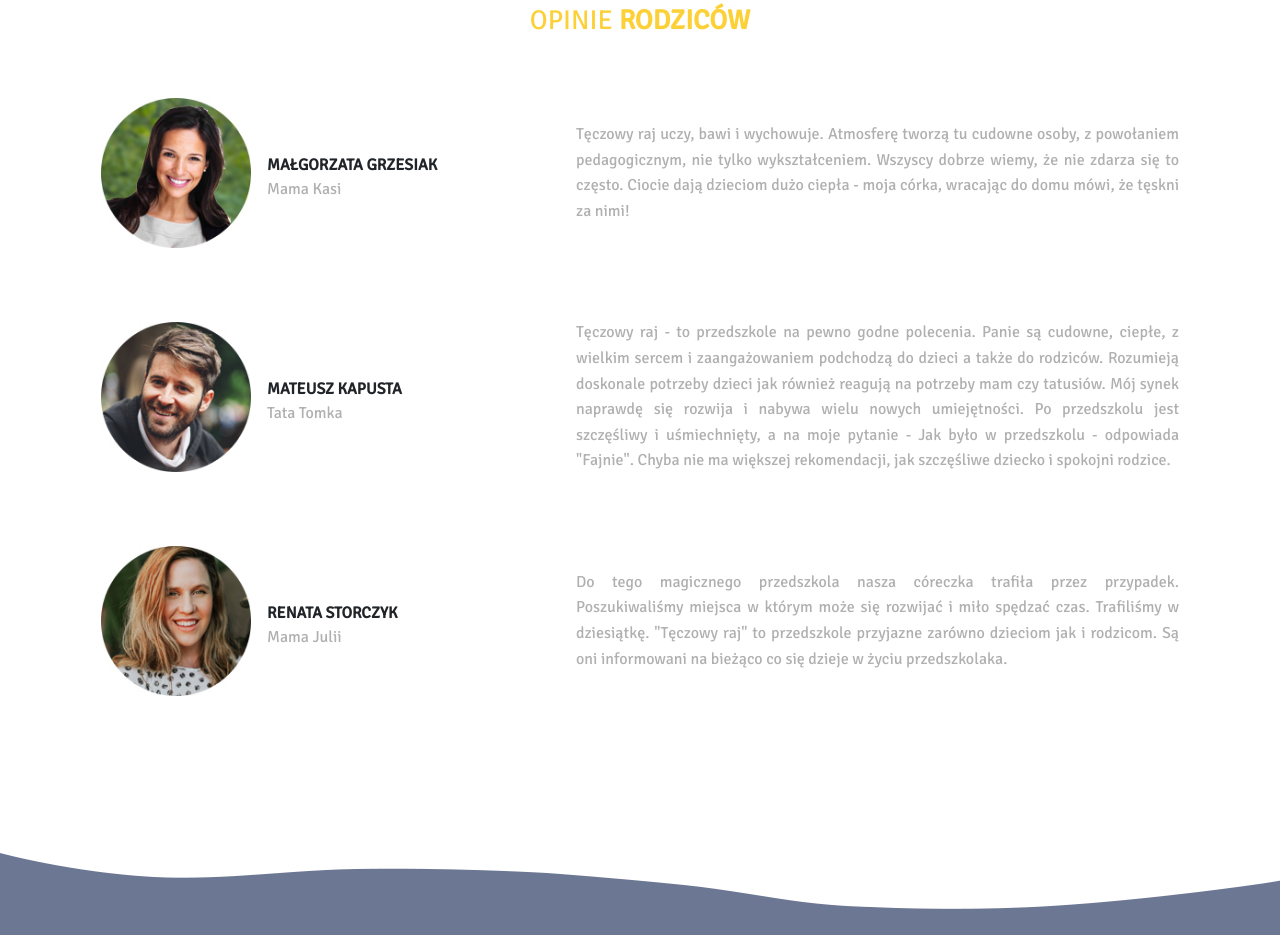
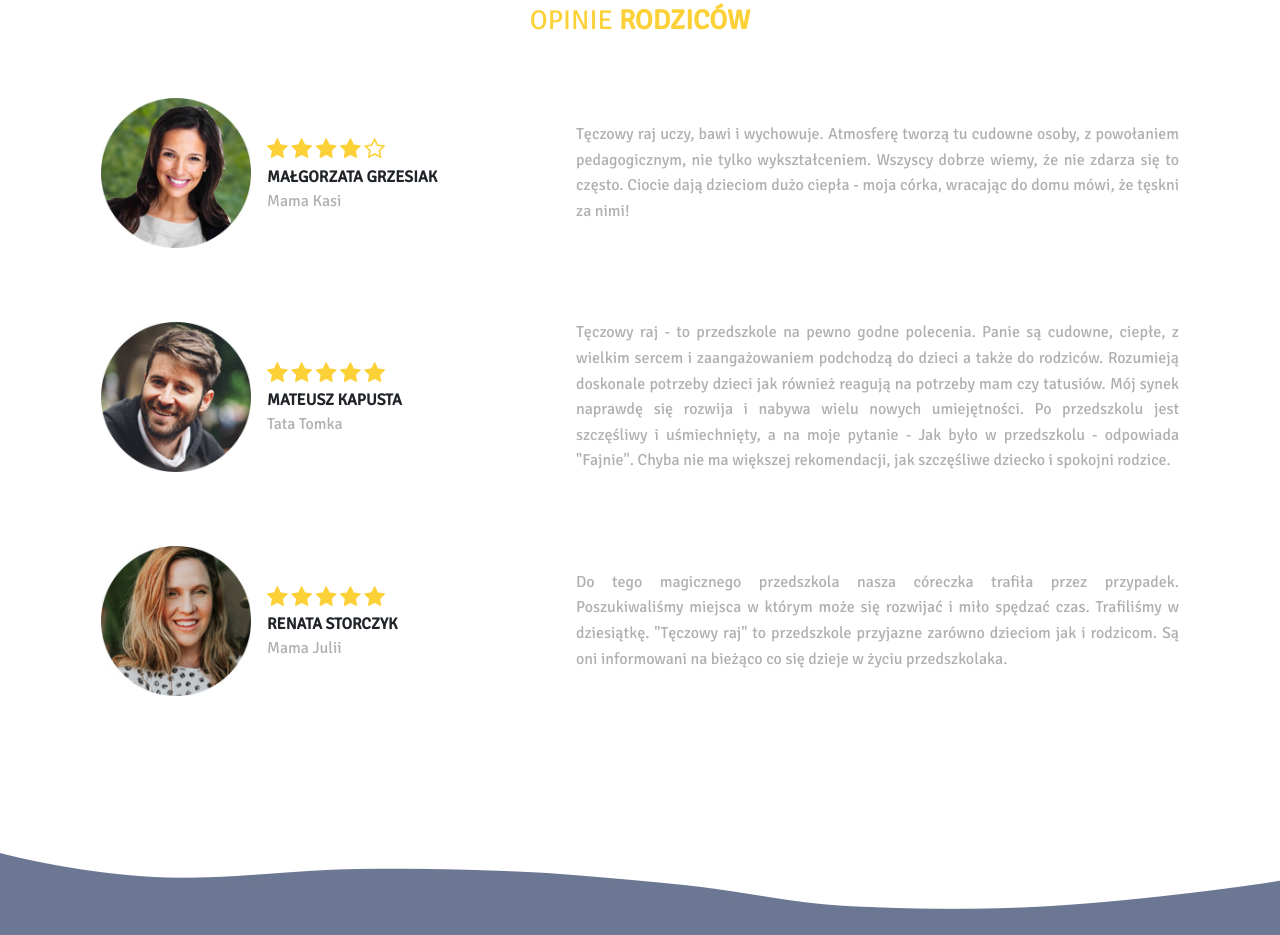
Before and after one commit to maciejniedzielski/Przedszkole, a website: page src/index.html in a window 1280 px wide. Shown: the part 2090-3025 px from the top of the page. Drawn offline with nearby package versions, Linux system fonts and the light colour scheme; a script that the page names is missing.

Commit message:
Dodanie gwiazek recenzji

```diff
--- a/src/index.html
+++ b/src/index.html
@@ -7,6 +7,7 @@
   <title>Tęczowy Raj - Przedszkole</title>
   <link rel="stylesheet" href="https://maxcdn.bootstrapcdn.com/bootstrap/4.0.0-beta.2/css/bootstrap.min.css" integrity="sha384-PsH8R72JQ3SOdhVi3uxftmaW6Vc51MKb0q5P2rRUpPvrszuE4W1povHYgTpBfshb" crossorigin="anonymous">
   <link href="https://fonts.googleapis.com/css?family=Signika" rel="stylesheet">
+  <link rel="stylesheet" href="https://maxcdn.bootstrapcdn.com/font-awesome/4.7.0/css/font-awesome.min.css">
   <!--build:css-->
   <link rel="stylesheet" href="styles/main.css">
   <!--endbuild-->
@@ -104,7 +105,13 @@
         <div class="col-md-5 person">
           <img src="img/rodzic1.jpg" alt="Małgorzata Grzesiak">
           <div class="personal-data">
-            <span></span>
+            <div>
+              <span class="fa fa-star star-checked"></span>
+              <span class="fa fa-star star-checked"></span>
+              <span class="fa fa-star star-checked"></span>
+              <span class="fa fa-star star-checked"></span>
+              <span class="fa fa-star-o star-not-checked"></span>
+            </div>
             <p class="name">Małgorzata Grzesiak</p>
             <p class="status">Mama Kasi</p>
           </div>
@@ -118,7 +125,13 @@
         <div class="col-md-5 person">
           <img src="img/rodzic2.jpg" alt="Mateusz Kapusta">
           <div class="personal-data">
-            <span></span>
+            <div>
+              <span class="fa fa-star star-checked"></span>
+              <span class="fa fa-star star-checked"></span>
+              <span class="fa fa-star star-checked"></span>
+              <span class="fa fa-star star-checked"></span>
+              <span class="fa fa-star star-checked"></span>
+            </div>
             <p class="name">Mateusz Kapusta</p>
             <p class="status">Tata Tomka</p>
           </div>
@@ -131,7 +144,13 @@
         <div class="col-md-5 person">
           <img src="img/rodzic3.jpg" alt="Renata Storczyk">
           <div class="personal-data">
-            <span></span>
+            <div>
+              <span class="fa fa-star star-checked"></span>
+              <span class="fa fa-star star-checked"></span>
+              <span class="fa fa-star star-checked"></span>
+              <span class="fa fa-star star-checked"></span>
+              <span class="fa fa-star star-checked"></span>
+            </div>
             <p class="name">Renata Storczyk</p>
             <p class="status">Mama Julii</p>
           </div>
--- a/src/scripts/main.js
+++ b/src/scripts/main.js
@@ -13,5 +13,8 @@ $(document).ready(function(){
     }
   });
 
-
+  $(".nav-link").on("click", function(){
+     $(".navbar-nav").find(".active").removeClass("active");
+     $(this).addClass("active");
+  });
 });
--- a/src/styles/scss/main.scss
+++ b/src/styles/scss/main.scss
@@ -38,7 +38,7 @@ header, main, footer{
   color: $blue-bright;
   border-bottom: 3px solid transparent;
   border-top: 3px solid transparent;
-    &:focus, &:hover {
+    &:focus, &:hover, &.active {
       color: $blue-default;
       border-bottom: 3px solid $yellow-default;
       font-weight: bold;
@@ -206,6 +206,10 @@ img.child-image{
       width: 100px;
       margin: 1rem;
     }
+}
+span.star-checked, span.star-not-checked{
+  font-size: 1.4rem;
+  color: $yellow-default
 }
 .person{
   display: flex;
```
Also changed, not shown: dist/css/style.css, dist/index.html, dist/js/script.js, src/styles/main.css.
